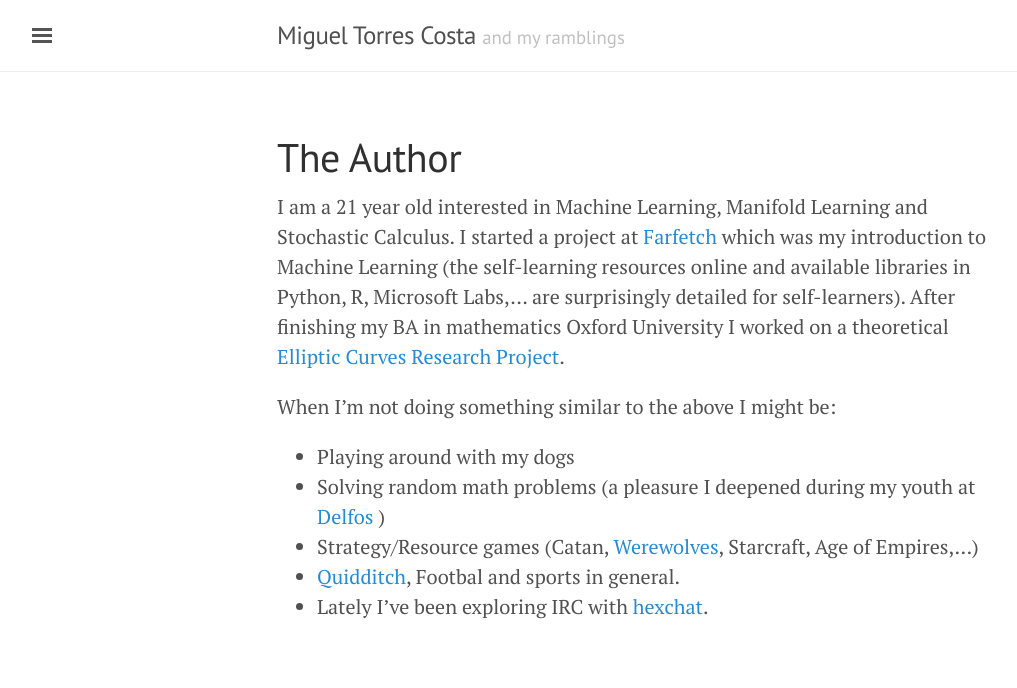
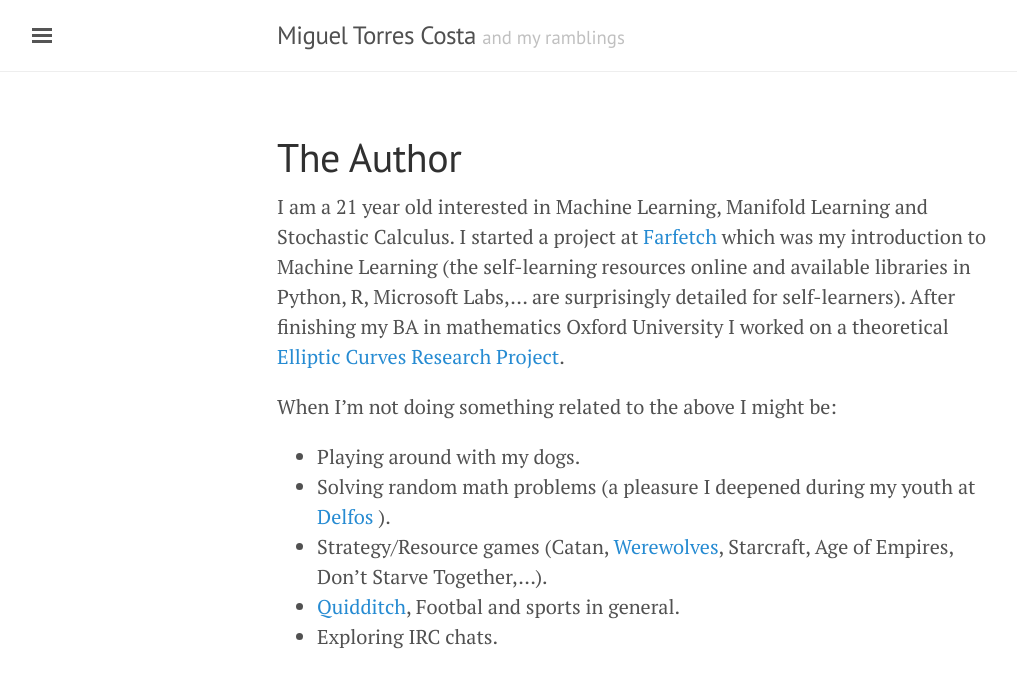
Before and after one commit to migueltorrescosta/migueltorrescosta.github.io, a Jekyll site: the page built from page_The_Author.md, in a window 1280 px wide. Shown: the top 688 px of the page, without its empty margins (3-1020 px from the left). Built offline with Jekyll 4.4.1, drawn with Linux system fonts in a browser that asks for light colours; nearby versions of some CDN libraries.

Commit message:
Updated content

```diff
--- a/page_The_Author.md
+++ b/page_The_Author.md
@@ -7,10 +7,10 @@ permalink: /the_author/
 
 I am a 21 year old interested in Machine Learning, Manifold Learning and Stochastic Calculus. I started a project at [Farfetch]({{site.baseurl}}/2014/07/23/Farfetch/) which was my introduction to Machine Learning (the self-learning resources online and available libraries in Python, R, Microsoft Labs,... are surprisingly detailed for self-learners). After finishing my BA in mathematics Oxford University I worked on a theoretical [Elliptic Curves Research Project]({{site.baseurl}}{% link _posts/2015-09-18-Elliptic-Curves.md %}).
 
-When I'm not doing something similar to the above I might be:
+When I'm not doing something related to the above I might be:
 
-- Playing around with my dogs
-- Solving random math problems (a pleasure I deepened during my youth at [Delfos]({{site.baseurl}}{% link _posts/2013-09-29-Delfos.md %}) )
-- Strategy/Resource games (Catan, [Werewolves](https://en.wikipedia.org/wiki/Mafia_(party_game)), Starcraft, Age of Empires,...)
+- Playing around with my dogs.
+- Solving random math problems (a pleasure I deepened during my youth at [Delfos]({{site.baseurl}}{% link _posts/2013-09-29-Delfos.md %}) ).
+- Strategy/Resource games (Catan, [Werewolves](https://en.wikipedia.org/wiki/Mafia_(party_game)), Starcraft, Age of Empires, Don't Starve Together,...).
 - [Quidditch](http://www.ouqc.uk/), Footbal and sports in general.
-- Lately I've been exploring IRC with [hexchat](https://hexchat.github.io/).
+- Exploring IRC chats.
```
